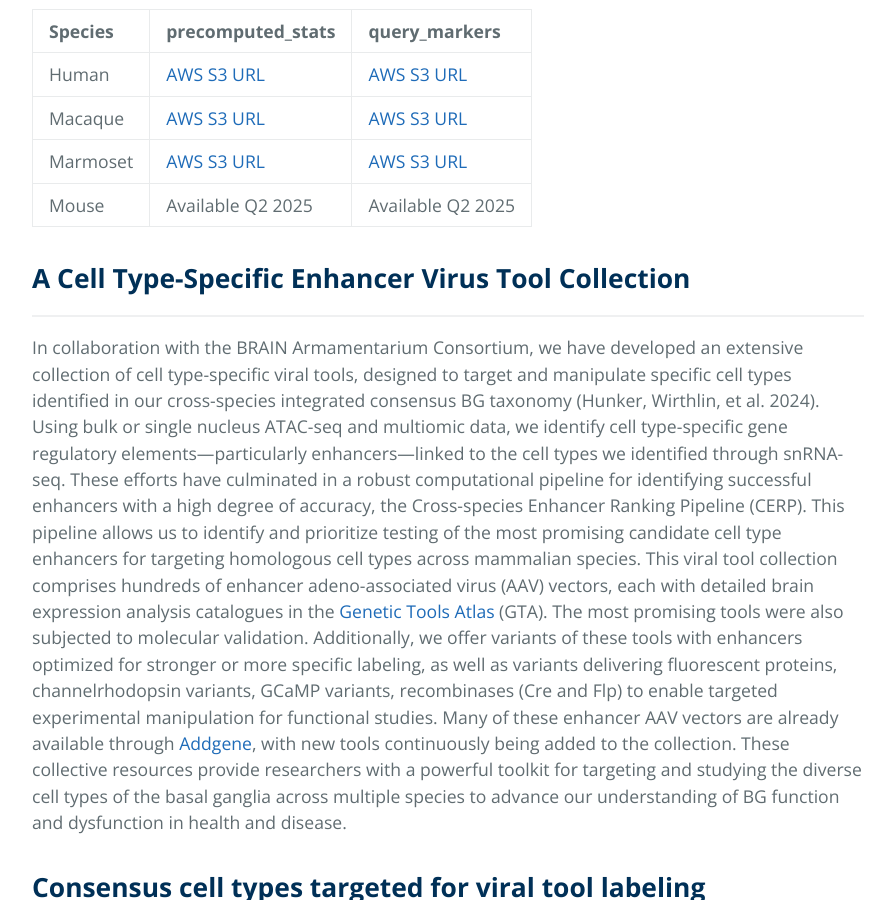
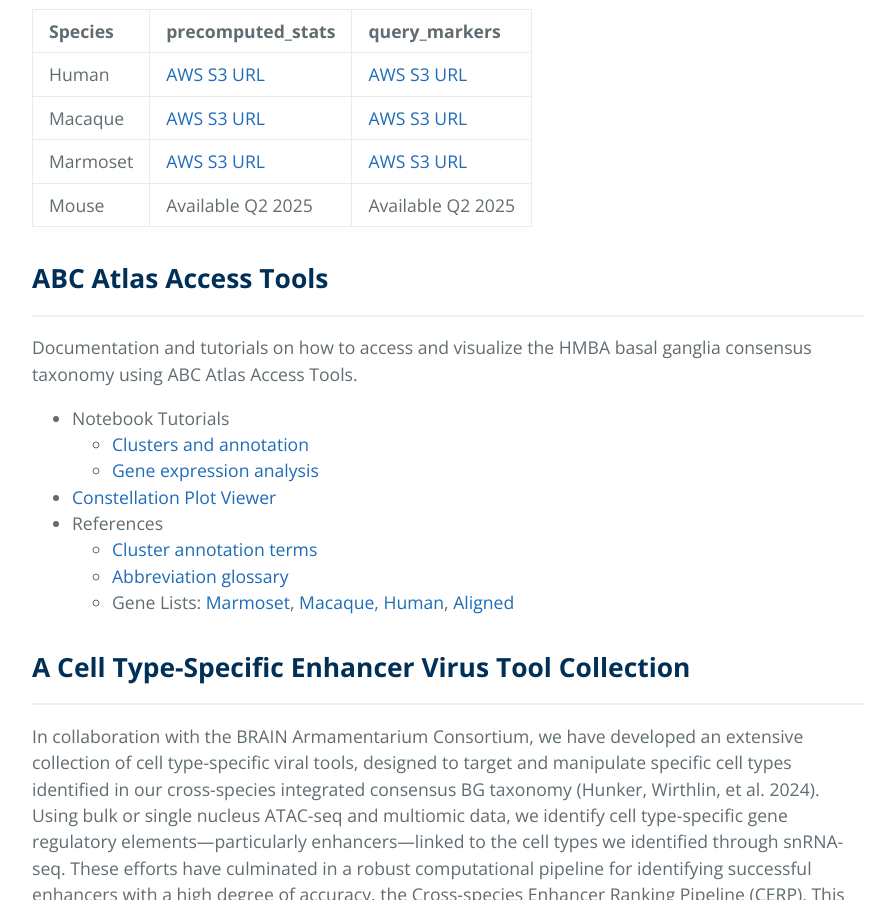
Before and after one commit to AllenInstitute/HMBA_BasalGanglia_Consensus_Taxonomy, a Jekyll site: the page built from index.md, in a window 1280 px wide and 900 px high, scrolled down 3156 px. Shown: the whole window, without its empty margins (192-1087 px from the left). Built offline with Jekyll 4.4.1, drawn with Linux system fonts in a browser that asks for light colours; the repository's description, which GitHub fills in, is left out.

Commit message:
Update index.md
Added links to notebooks, abbreviations, gene lists and constellation plot viewer

```diff
--- a/index.md
+++ b/index.md
@@ -69,6 +69,20 @@ and marmoset data with the marmoset data files.
 | Marmoset       | [AWS S3 URL](https://released-taxonomies-802451596237-us-west-2.s3.us-west-2.amazonaws.com/HMBA/BasalGanglia/BICAN_05072025_pre-print_release/MapMyCells/Marmoset.precomputed_stats.20250507.h5)  | [AWS S3 URL](https://released-taxonomies-802451596237-us-west-2.s3.us-west-2.amazonaws.com/HMBA/BasalGanglia/BICAN_05072025_pre-print_release/MapMyCells/Marmoset.query_markers.20250507.json)
 | Mouse          | Available Q2 2025  | Available Q2 2025
 
+## **ABC Atlas Access Tools**
+* * *
+
+Documentation and tutorials on how to access and visualize the HMBA basal ganglia consensus taxonomy using ABC Atlas Access Tools.
+* Notebook Tutorials
+  * [Clusters and annotation](https://alleninstitute.github.io/abc_atlas_access/notebooks/hmba_bg_clustering_analysis_and_annotation.html)
+  * [Gene expression analysis](https://alleninstitute.github.io/abc_atlas_access/notebooks/hmba_bg_10X_snRNASeq_tutorial.html)
+* [Constellation Plot Viewer](http://52.88.222.190:8080/constellation_plot?taxonomy_name=bg_aligned.20250507.h5&default=true)
+* References
+  * [Cluster annotation terms](https://alleninstitute.github.io/abc_atlas_access/_static/HMBA-BG-taxonomy-CCN20250428/20250531/Cluster.html)
+  * [Abbreviation glossary]()
+  * Gene Lists: [Marmoset](https://alleninstitute.github.io/abc_atlas_access/_downloads/b59b8bc2a33bf0b258bc736c6dbde858/marmoset_gene_list.html), [Macaque](https://alleninstitute.github.io/abc_atlas_access/_downloads/1c6316f1f9c3b06d91cf35de445b773e/macaque_gene_list.html), [Human](https://alleninstitute.github.io/abc_atlas_access/_downloads/d734b711efd7aa6c4f7ef2afc0274fac/human_gene_list.html), [Aligned](https://alleninstitute.github.io/abc_atlas_access/_downloads/69248ab1d6064168546cee646919345d/gene_list.html)
+
+
 ## **A Cell Type-Specific Enhancer Virus Tool Collection**
 * * *
 
```
